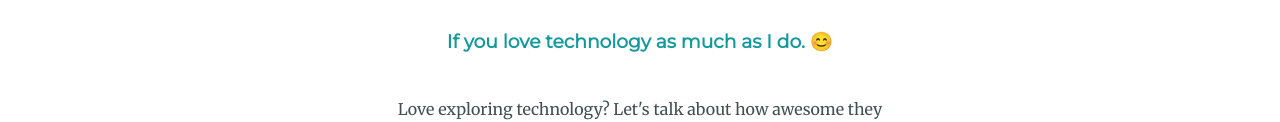
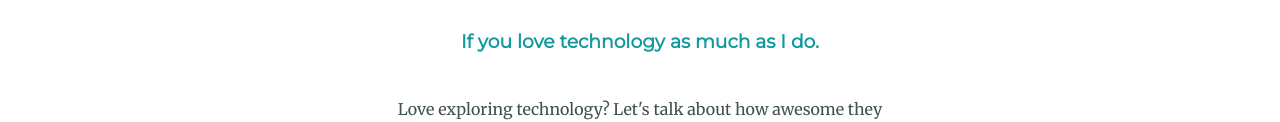
Before and after one commit to Vedonic-Instructor/cv_demo, a plain HTML site: page index.html in a window 1280 px wide. Shown: the part 2316-2438 px from the top of the page. Drawn offline with Linux system fonts and the light colour scheme.

Commit message:
Remove: Smiley--Contact Me

```diff
--- a/index.html
+++ b/index.html
@@ -47,7 +47,7 @@
 
     <div class="contact-me">
       <h2>Get In Touch</h2>
-      <h3>If you love technology as much as I do. 😊</h3>
+      <h3>If you love technology as much as I do.</h3>
       <p class="contact-message">Love exploring technology? Let's talk about how awesome they are! We can collaborate and create something interesting!</p>
       <a class="btn" href="mailto:vdn3903@students.uc-bcf.edu.ph">Contact Me</a>
     </div>
```
